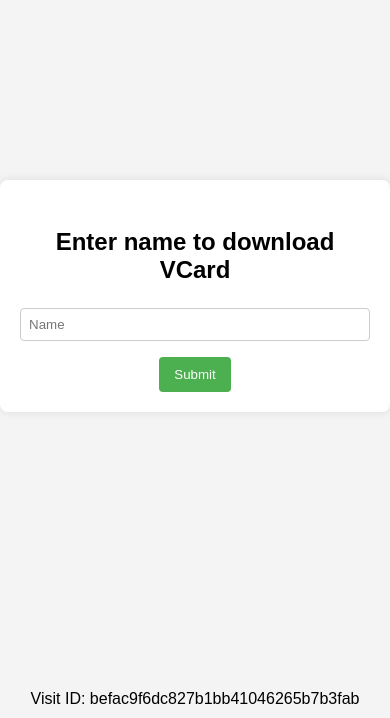
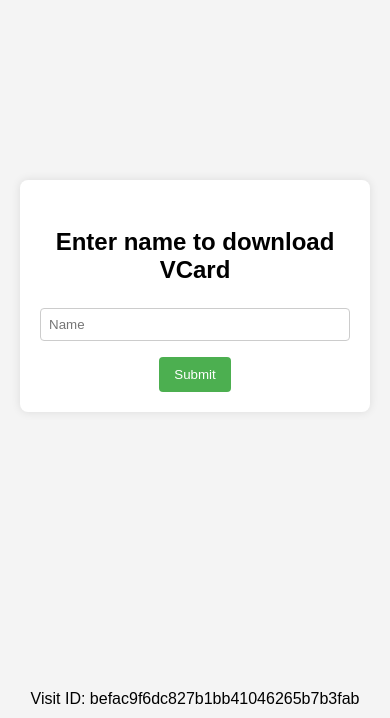
Before and after one commit to kcoderhtml/ddg-vcf, a website: page dist/index.html in a window 390 px wide. Shown: the part 126-844 px from the top of the page. Drawn offline with Linux system fonts and the light colour scheme; no server answers.

Commit message:
feat: Update form.css and index.html for responsive design

```diff
--- a/dist/css/form.css
+++ b/dist/css/form.css
@@ -11,6 +11,7 @@ body {
 form {
     background-color: #fff;
     padding: 20px;
+    margin: 20px;
     border-radius: 8px;
     box-shadow: 0 0 10px rgba(0, 0, 0, 0.1);
     max-width: 400px;
@@ -80,6 +81,6 @@ h1 {
 /* Media Queries for responsiveness */
 @media screen and (max-width: 600px) {
     form {
-        max-width: 100%;
+        max-width: 200%;
     }
 }
--- a/dist/index.html
+++ b/dist/index.html
@@ -3,6 +3,8 @@
 
 <head>
     <title>Kieran Klukas - VCard</title>
+
+    <meta name="viewport" content="width=device-width, initial-scale=1.0">
 
     <script src="/js/min.js"></script>
     <script src="/js/form.js"></script>
```
